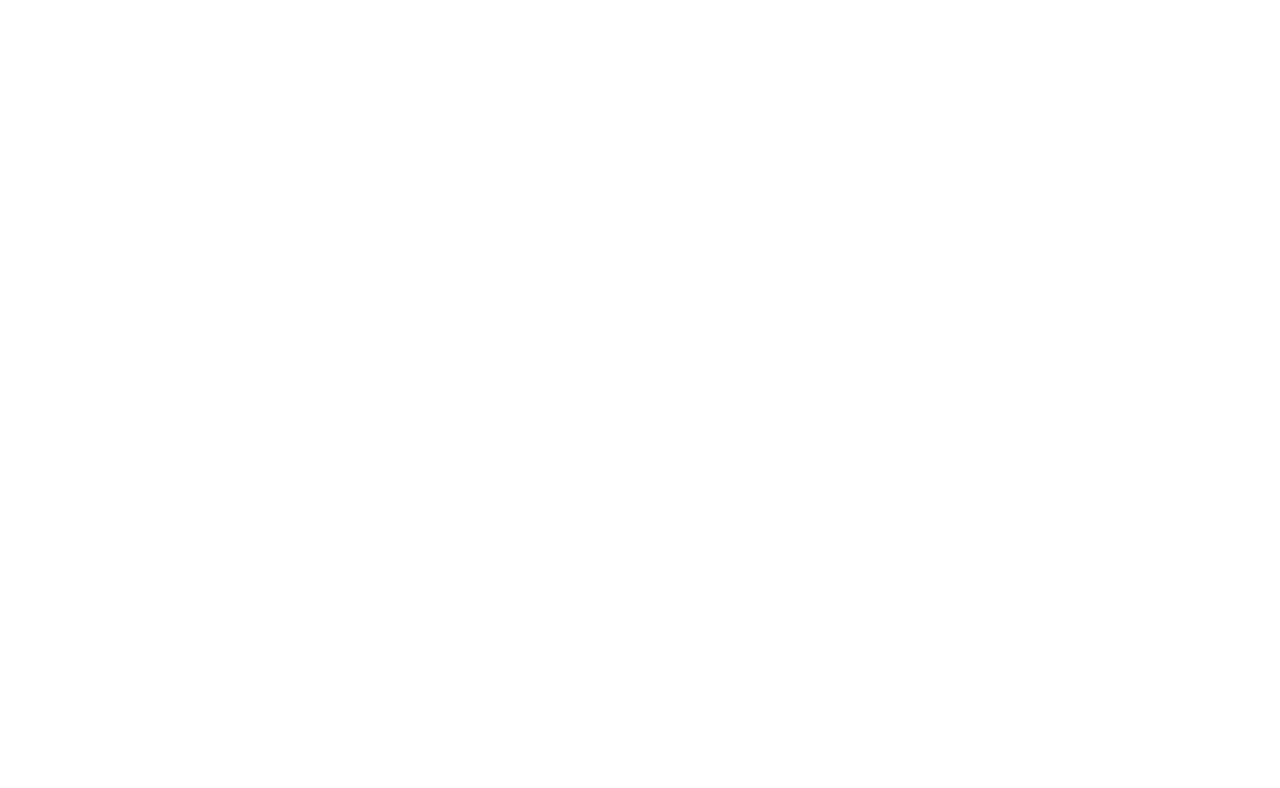
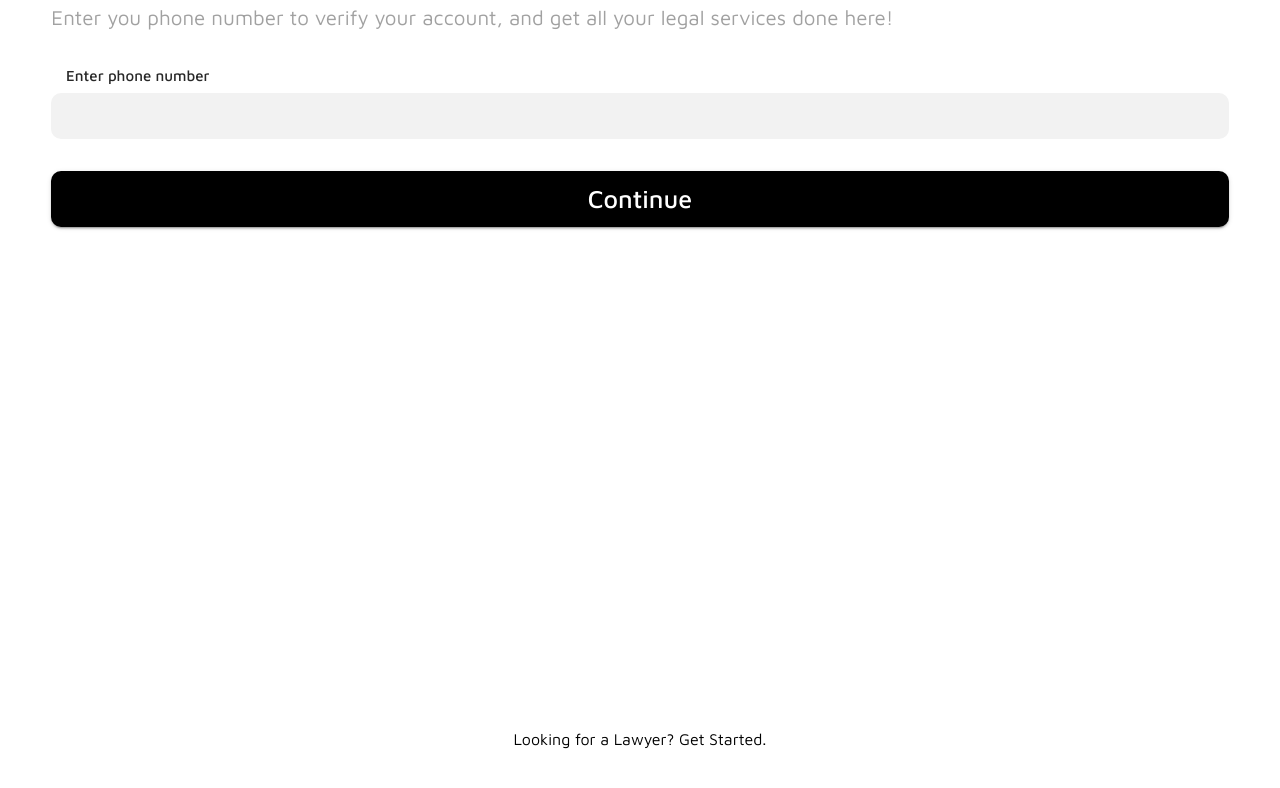
Before and after one commit to PranayB003/lawyers-eu, a React (Create React App) app: page /lawyer/get-started in a window 1280 px wide. Before the commit this address had no page. Shown: the top 788 px of the page. Built offline with nearby package versions, Linux system fonts and the light colour scheme.

Commit message:
Implemented getStarted page

```diff
--- a/src/App.js
+++ b/src/App.js
@@ -4,16 +4,25 @@ import { Routes, Route } from "react-router-dom";
 
 import Register from "./pages/user/Authentication/Register";
 import LawyerRegister from "./pages/lawyer/Authentication/LawyerRegister";
+import GetStarted from "./pages/GetStarted";
 
 function App() {
     return (
         <React.Fragment>
             <Routes>
                 {/* Client UI Routes */}
-                <Route path="/client/register" element={<Register />} />
+                <Route path="client/register" element={<Register />} />
+                <Route
+                    path="client/get-started"
+                    element={<GetStarted user="client" />}
+                />
 
                 {/* Lawyer UI Routes */}
-                <Route path="/lawyer/register" element={<LawyerRegister />} />
+                <Route path="lawyer/register" element={<LawyerRegister />} />
+                <Route
+                    path="lawyer/get-started"
+                    element={<GetStarted user="lawyer" />}
+                />
             </Routes>
         </React.Fragment>
     );
--- /dev/null
+++ b/src/pages/GetStarted.js
@@ -0,0 +1,56 @@
+import React, { useState } from "react";
+
+import { Box, Button, Stack, Typography } from "@mui/material";
+import InputWithLabel from "../components/FormComponents/InputWithLabel";
+
+const GetStarted = ({ user = "client" }) => {
+    const [phoneNumber, setPhoneNumber] = useState(undefined);
+
+    const changeHandler = (name, newVal) => {
+        setPhoneNumber(newVal);
+    };
+
+    const bottomMessage =
+        user === "client"
+            ? "Are you a Lawyer? Get Started."
+            : "Looking for a Lawyer? Get Started.";
+
+    return (
+        <Box
+            sx={{
+                minHeight: "100vh",
+                display: "flex",
+                flexDirection: "column",
+            }}
+        >
+            {/* Add TitleBar */}
+            <Typography
+                variant="subtitle1"
+                color="text.disabled"
+                sx={{ px: "4vw", pt: "1vh" }}
+                lineHeight="19px"
+            >
+                Enter you phone number to verify your account, and get all your
+                legal services done here!
+            </Typography>
+            <Stack sx={{ pt: "5vh", px: "4vw", flexGrow: "1" }} spacing={4}>
+                <InputWithLabel
+                    name="phone"
+                    label="Enter phone number"
+                    value={phoneNumber}
+                    onChange={changeHandler}
+                />
+                <Button variant="contained">Continue</Button>
+            </Stack>
+            <Typography
+                variant="subtitle2"
+                sx={{ pb: "6vh" }}
+                textAlign="center"
+            >
+                {bottomMessage}
+            </Typography>
+        </Box>
+    );
+};
+
+export default GetStarted;
--- a/src/pages/lawyer/Authentication/LawyerRegister.js
+++ b/src/pages/lawyer/Authentication/LawyerRegister.js
@@ -74,6 +74,15 @@ const LawyerRegister = () => {
     return (
         <Box className={classes.wrapperBox}>
             {/* Add TitleBar */}
+            <Typography
+                variant="subtitle2"
+                fontWeight={500}
+                className={classes.pageDescription}
+                color="text.disabled"
+            >
+                LAWYERS.eu is providing a long term sustainable solution to
+                legal professionals, addressing their core needs.
+            </Typography>
             <Stack spacing={4} className={classes.inputStack}>
                 {fields.map((field) => {
                     if (field.type === "shortText") {
--- a/src/pages/lawyer/Authentication/LawyerRegister.module.css
+++ b/src/pages/lawyer/Authentication/LawyerRegister.module.css
@@ -16,3 +16,7 @@
 .registerBtn {
     margin: 4vh 4vw;
 }
+
+.pageDescription {
+    padding: 4vw;
+}
```
